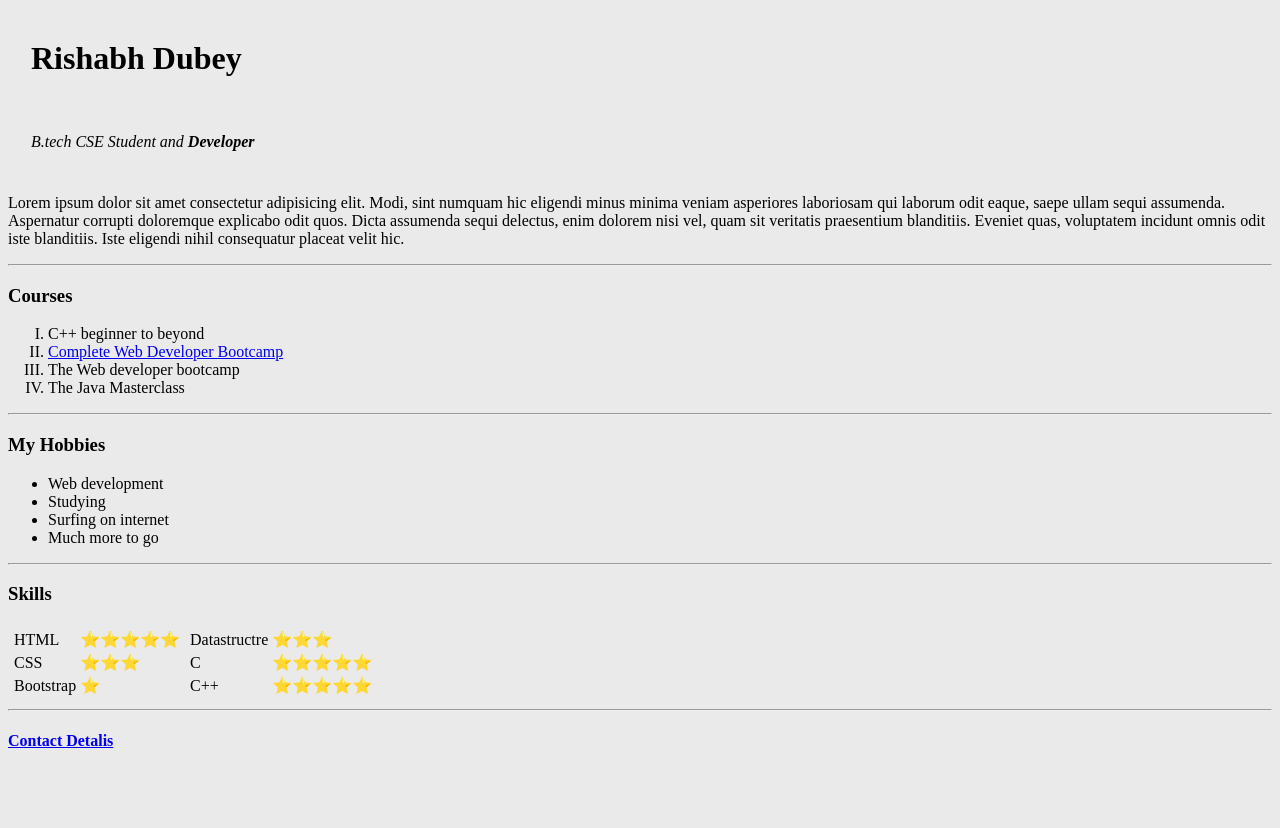
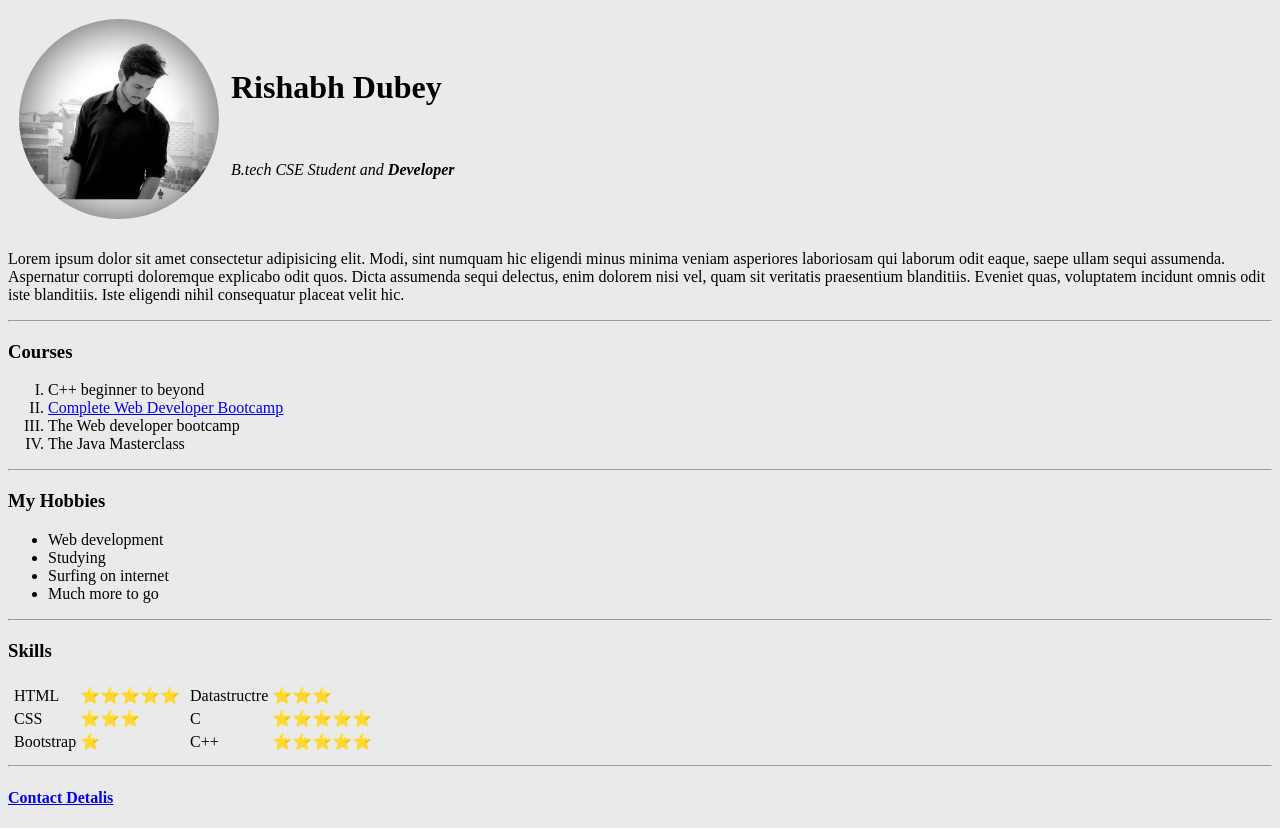
Before and after one commit to er-rishabh/cv, a plain HTML site: page index.html in a window 1280 px wide. Before the commit the page ends 800 px from the top, so only its background shows below. Drawn offline with Linux system fonts and the light colour scheme; the site is published under a folder, as on GitHub Pages, so addresses that start at the root find nothing.

Commit message:
Update index.html

```diff
--- a/index.html
+++ b/index.html
@@ -15,7 +15,7 @@
         <table cellspacing="10">
             <tr>
                 <td>
-                    <img src="/2020-02-21-10-39-12.jpg" alt="" style="width:200px; border-radius: 50%;">
+                    <img src="2020-02-21-10-39-12.jpg" alt="" style="width:200px; border-radius: 50%;">
                 </td>
                 <td>
                     <h1>Rishabh Dubey</h1><br><p><em>B.tech CSE Student and <strong>Developer</strong> </em></p>
```
